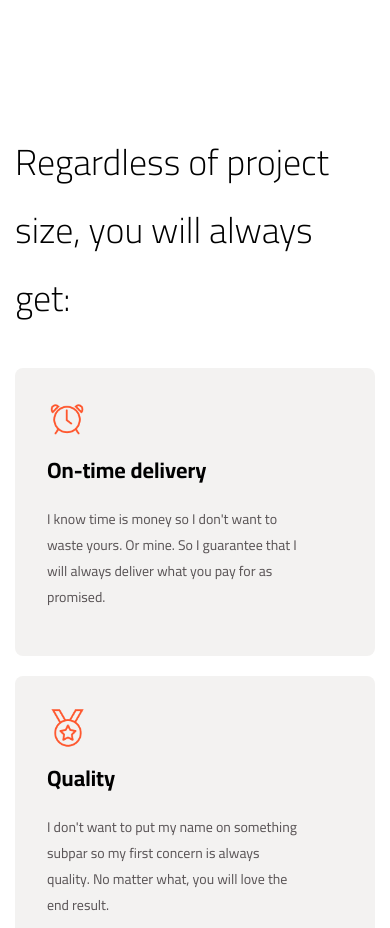
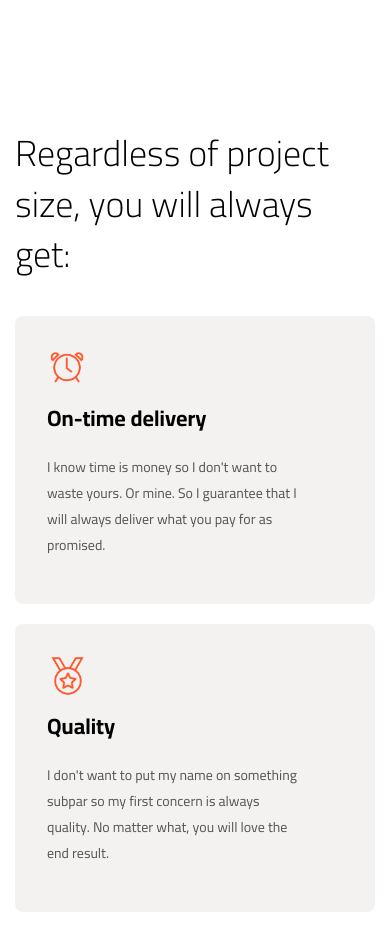
Before and after one commit to YahiaElsayed19/My-Portfolio, a React (Create React App) app: page /about in a window 390 px wide. Shown: the part 920-1848 px from the top of the page. Built offline with nearby package versions, Linux system fonts and the light colour scheme; a web font is replaced by a local one.

Commit message:
Features

```diff
--- a/src/components/About/Features.module.css
+++ b/src/components/About/Features.module.css
@@ -36,6 +36,12 @@
     max-width: 500px;
 }
 
+@media (max-width: 768px) {
+    .features-h3 {
+        line-height: 1.4;
+    }
+}
+
 .feature-wrapper {
     display: flex;
     justify-content: space-between;
```
